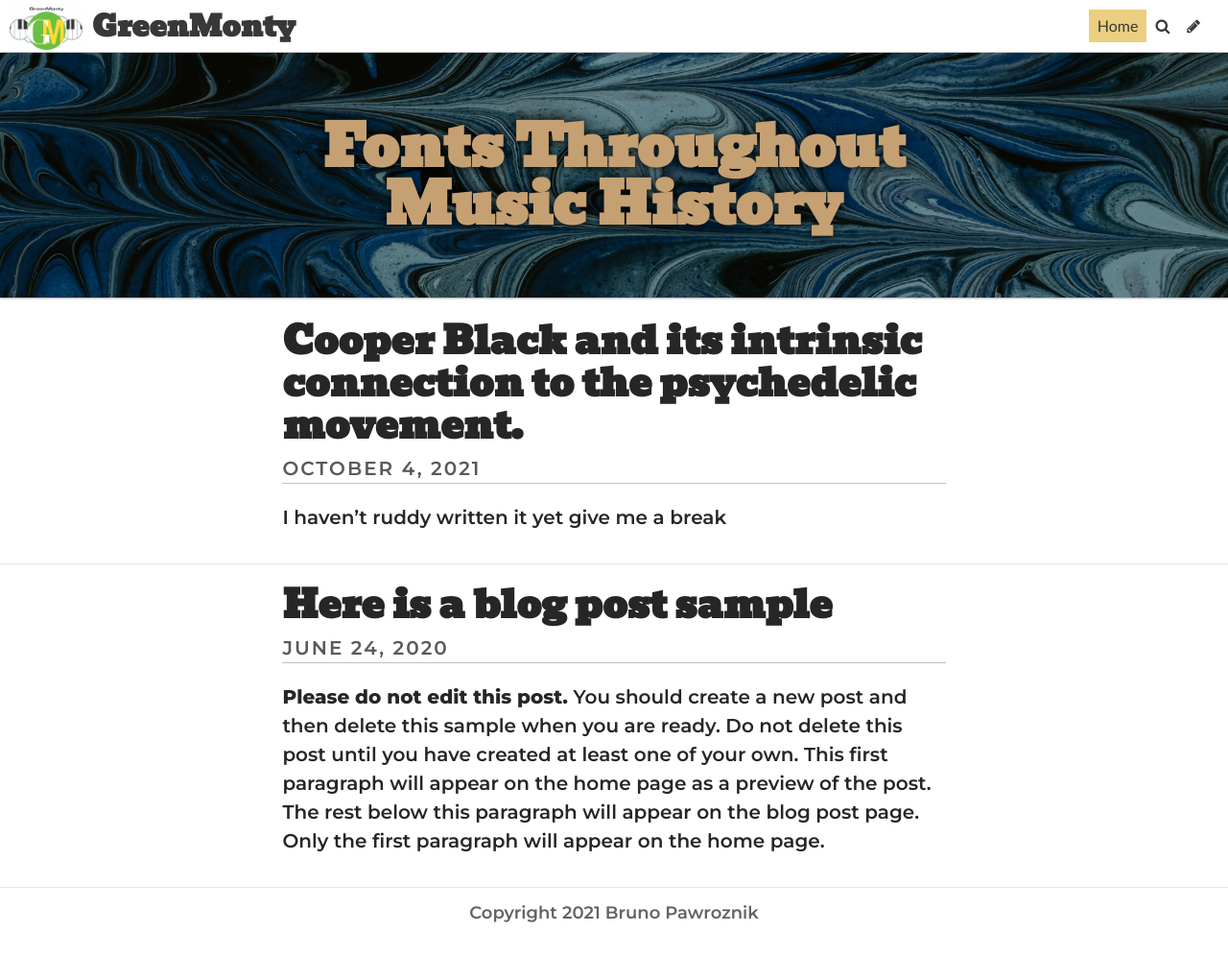
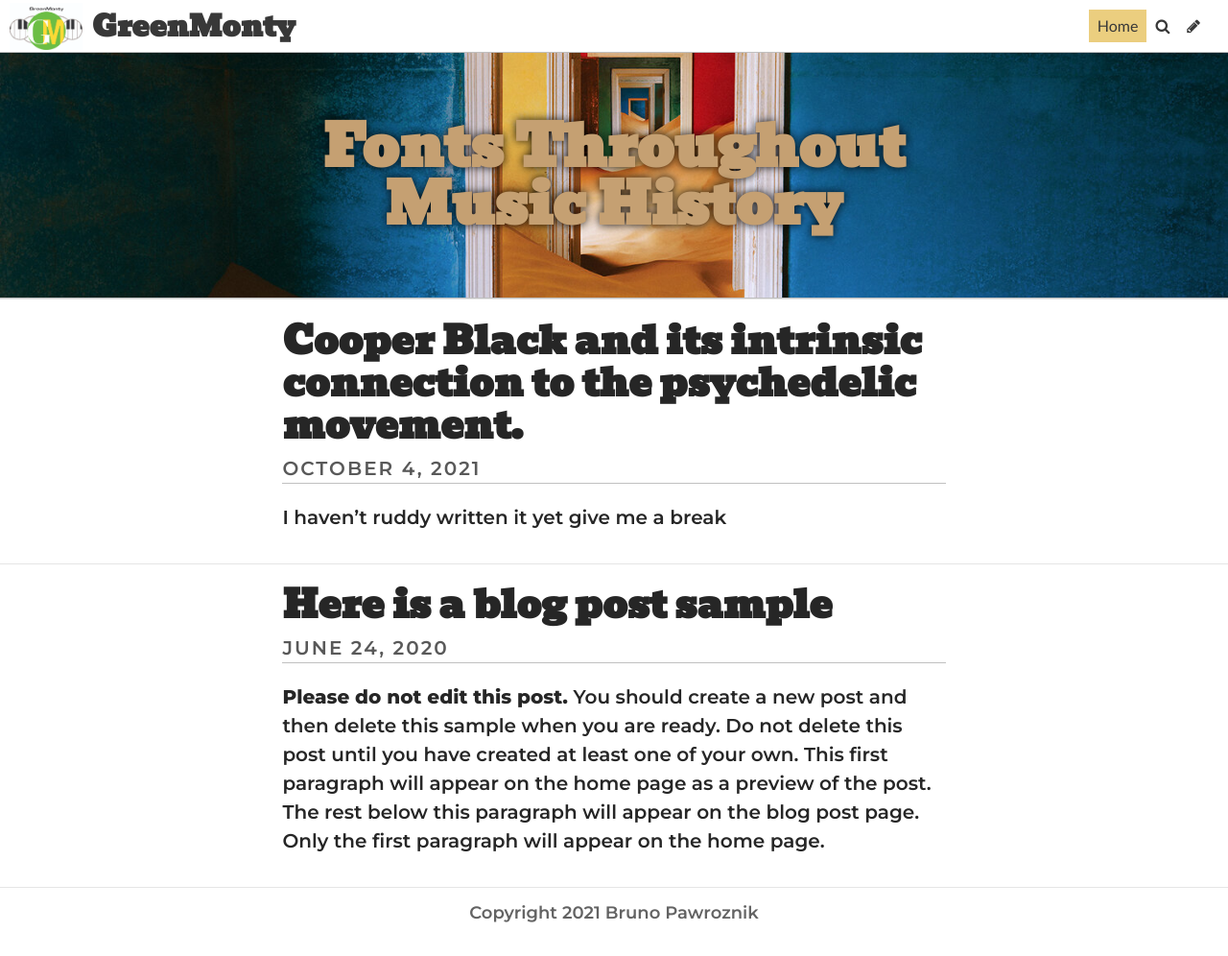
Before and after one commit to hbanks01/MontyBurnsSite, a Jekyll site: the page built from index.html, in a window 1280 px wide. Shown: the whole page at 96% size. Built offline with Jekyll 4.4.1, drawn with Linux system fonts in a browser that asks for light colours; some web fonts are replaced; the list of posts is cut into pages by our own code.

Commit message:
Update Settings “general”

```diff
--- a/_data/settings.yml
+++ b/_data/settings.yml
@@ -1,7 +1,7 @@
 title: GreenMonty
 description: A website with a blog
 footer_text: Copyright 2021 Bruno Pawroznik
-header_feature_image: ../uploads/pawel-czerwinski-7fpy4bvvqwo-unsplash.jpg
+header_feature_image: ../uploads/19-tame-impala-the-slow-rush-neil-krug.jpg
 header_text: Fonts Throughout Music History
 header_text_color: "#c5a072"
 bannerheight: 20vmax
```
Also changed, not shown: uploads/19-tame-impala-the-slow-rush-neil-krug.jpg (added).
